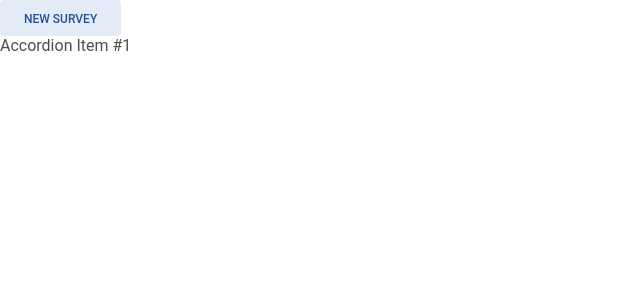
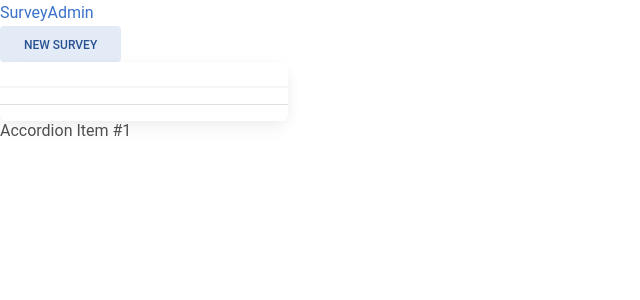
Before and after one commit to teamRed-d85/techperspective-front, a React (Create React App) app: page /admin in a window 1280 px wide. Shown: the top 300 px of the page, without its empty margins (0-640 px from the left). Built offline with nearby package versions, Linux system fonts and the light colour scheme; no server answers.

Commit message:
adds ActiveSurvey component, updates Header, adds function to create new survey

```diff
--- /dev/null
+++ b/src/components/ActiveSurvey.js
@@ -0,0 +1,20 @@
+import { Component } from 'react';
+import Card from 'react-bootstrap/Card';
+import ListGroup from 'react-bootstrap/ListGroup';
+
+class ActiveSurvey extends Component {
+    render() {
+        return (
+            <Card style={{ width: '18rem' }}>
+                <Card.Header>{this.props.activeSurvey.createdOn}</Card.Header>
+                <ListGroup variant="flush">
+                    <ListGroup.Item>{this.props.activeSurvey.surveyID}</ListGroup.Item>
+                    <ListGroup.Item>{this.props.activeSurvey.submissionCount}</ListGroup.Item>
+
+                </ListGroup>
+            </Card>
+        )
+    }
+}
+
+export default ActiveSurvey;
--- a/src/components/Admin.js
+++ b/src/components/Admin.js
@@ -3,6 +3,7 @@ import AdminHeader from './AdminHeader';
 import SurveySummaryList from './SurveySummary';
 import AllResultsButton from './AllResultsButton';
 import NewSurveyButton from './NewSurveyButton';
+import ActiveSurvey from './ActiveSurvey';
 
 
 export default class Admin extends Component {
@@ -12,6 +13,7 @@ export default class Admin extends Component {
             <>
                 <AdminHeader />
                 <NewSurveyButton createNewSurvey={this.props.createNewSurvey} />
+                {this.props.activeSurvey && <ActiveSurvey activeSurvey={this.props.activeSurvey} />}
                 <SurveySummaryList />
                 <AllResultsButton />
             </>
--- a/src/components/Header.js
+++ b/src/components/Header.js
@@ -1,4 +1,5 @@
 import { Component } from 'react';
+import { Link } from 'react-router-dom';
 // import LoginButton from './LoginButton';
 // import LogoutButton from './LogoutButton';
 // import { withAuth0 } from '@auth0/auth0-react'
@@ -19,6 +20,9 @@ export default class Header extends Component {
     render() {
         return (
             <>
+                <Link to="/Survey">Survey</Link>
+                <Link to="/Admin">Admin</Link>
+
             </>
         )
     }
--- a/src/components/Survey.js
+++ b/src/components/Survey.js
@@ -7,7 +7,7 @@ export default class Survey extends Component {
         return (
             <div>
                 <SurveyHeader />
-                <SurveyIframe />
+                <SurveyIframe activeSurvey={this.props.activeSurvey} />
             </div>
         )
     }
--- a/src/components/SurveyIframe.js
+++ b/src/components/SurveyIframe.js
@@ -16,13 +16,13 @@ export default class SurveyIframe extends Component {
       <div>
 
       <Card>
-          <Iframe
-            url={`http://www.jotform.com/form/213535497610053`}
+          {this.props.activeSurvey && <Iframe
+            url={`http://www.jotform.com/form/${this.props.activeSurvey.surveyID}`}
 
             width="100%"
             height="500px"
             id="survey"
-          />
+          />}
         </Card>
       </div>
     );
```
Lines whose indentation alone changed are shown as unchanged.
